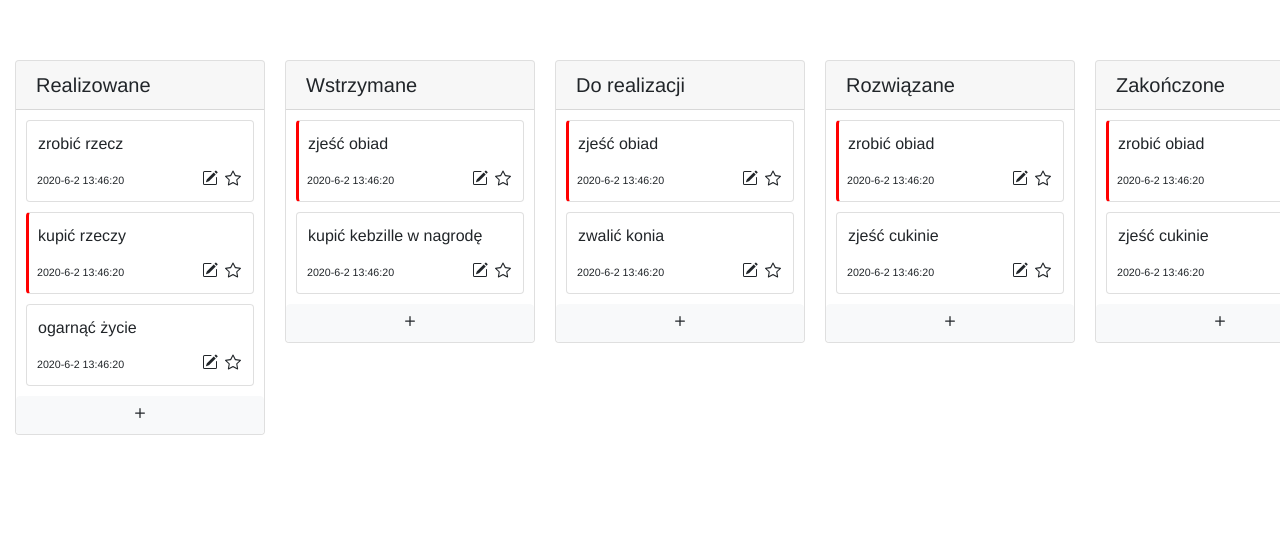
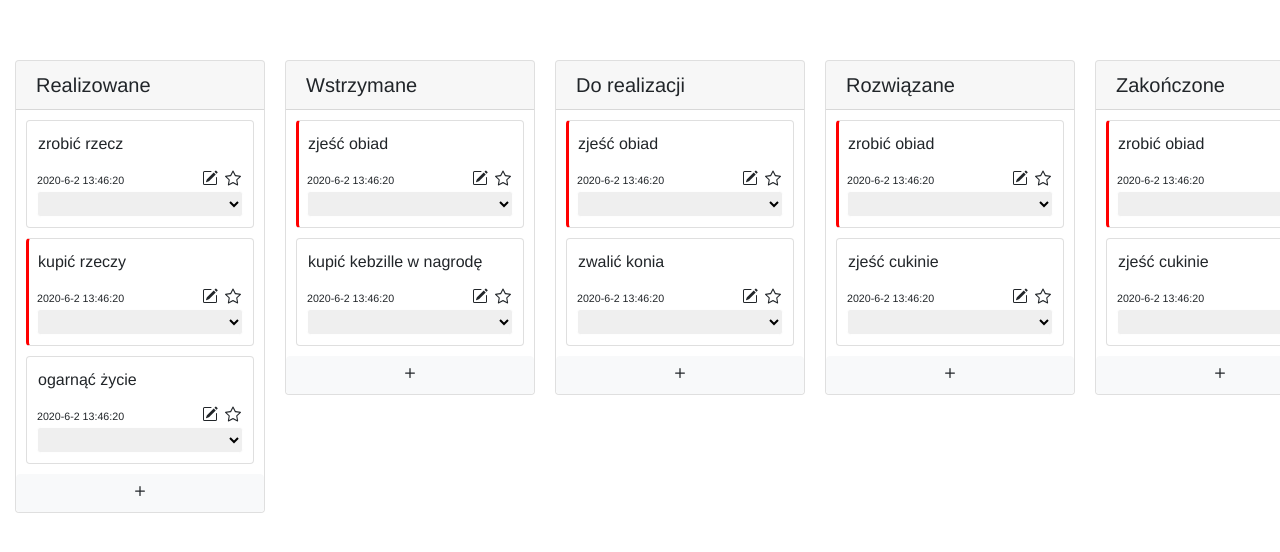
Before and after one commit to damianzolkos/taskmanager, a Vue app: page / in a window 1280 px wide. Shown: the top 552 px of the page. Built offline with nearby package versions, Linux system fonts and the light colour scheme.

Commit message:
style separated to components, users added

```diff
--- a/src/App.vue
+++ b/src/App.vue
@@ -29,6 +29,8 @@ import TasksList from './components/TasksList.vue';
 })
 
 export default class App extends Vue {
+    public users: Array<object>
+
     public columns: Array<object> = [
         {
           title: "Realizowane",
@@ -39,21 +41,24 @@ export default class App extends Vue {
               title: "zrobić rzecz",
               timestamp: "2020-6-2 13:46:20",
               isFaved: false,
-              isEdited: false
+              isEdited: false,
+              owner: String
             },
             {
               id: 2,
               title: "kupić rzeczy",
               timestamp: "2020-6-2 13:46:20",
               isFaved: true,
-              isEdited: false
+              isEdited: false,
+              owner: String
             },
             {
               id: 3,
               title: "ogarnąć życie",
               timestamp: "2020-6-2 13:46:20",
               isFaved: false,
-              isEdited: false
+              isEdited: false,
+              owner: String
             }
           ]
         },
@@ -66,14 +71,16 @@ export default class App extends Vue {
               title: "zjeść obiad",
               timestamp: "2020-6-2 13:46:20",
               isFaved: true,
-              isEdited: false
+              isEdited: false,
+              owner: String
             },
             {
               id: 2,
               title: "kupić kebzille w nagrodę",
               timestamp: "2020-6-2 13:46:20",
               isFaved: false,
-              isEdited: false
+              isEdited: false,
+              owner: String
             }
           ]
         },
@@ -86,14 +93,16 @@ export default class App extends Vue {
               title: "zjeść obiad",
               timestamp: "2020-6-2 13:46:20",
               isFaved: true,
-              isEdited: false
+              isEdited: false,
+              owner: String
             },
             {
               id: 2,
               title: "zwalić konia",
               timestamp: "2020-6-2 13:46:20",
               isFaved: false,
-              isEdited: false
+              isEdited: false,
+              owner: String
             }
           ]
         },
@@ -106,14 +115,16 @@ export default class App extends Vue {
               title: "zrobić obiad",
               timestamp: "2020-6-2 13:46:20",
               isFaved: true,
-              isEdited: false
+              isEdited: false,
+              owner: String
             },
             {
               id: 2,
               title: "zjeść cukinie",
               timestamp: "2020-6-2 13:46:20",
               isFaved: false,
-              isEdited: false
+              isEdited: false,
+              owner: String
             }
           ]
         },
@@ -126,14 +137,16 @@ export default class App extends Vue {
               title: "zrobić obiad",
               timestamp: "2020-6-2 13:46:20",
               isFaved: true,
-              isEdited: false
+              isEdited: false,
+              owner: String
             },
             {
               id: 2,
               title: "zjeść cukinie",
               timestamp: "2020-6-2 13:46:20",
               isFaved: false,
-              isEdited: false
+              isEdited: false,
+              owner: String
             }
           ]
         }
@@ -150,11 +163,6 @@ export default class App extends Vue {
   -webkit-font-smoothing: antialiased;
   -moz-osx-font-smoothing: grayscale;
 }
-
-.row {
-  height: 100%;
-}
-/* The heart of the matter */
 .board > .row {
   overflow-x: auto;
   white-space: nowrap;
@@ -164,68 +172,12 @@ export default class App extends Vue {
   margin-top: 20px;
   padding: 10px;
 }
-.faved{
-  border-left: 3px solid red !important;
-  padding: 10px 10px 10px 8px !important;
-}
+
 .bigcard {
   margin: 10px;
   width: 250px !important;
 }
-.smallcard {
-  padding: 10px;
-  margin: 10px;
-}
 
-draggable {
-  display: inline-block;
-}
-.newinput {
-  width: calc(100% - 20px);
-  position: relative;
-  margin: 10px;
-  border: 1px solid rgb(194, 194, 194);
-  border-radius: 2px;
-  display: block;
-}
-.taskTitle {
-  margin: 0px;
-  padding: 0px;
-  border: 1px solid #fff;
-  max-width: 100%;
-  background-color: #fff;
-}
-.taskTitleInput {
-  margin: 0px;
-  padding: 0px;
-  max-width: 100%;
-  background-color: #fff;
-  border: 1px solid rgb(194, 194, 194);
-  border-radius: 2px;
-}
-.buttons-container {
-  padding: 0px;
-  margin: 10px 0px 0px;
-}
-.timestamp {
-  display: inline-block;
-  width: 80%;
-  font-size: 8pt;
-  padding: 0px;
-  margin: 0px;
-}
-.smallButton {
-  cursor: pointer;
-  display: inline-block;
-  width: calc(10% - 11px);
-  padding: 0;
-}
-.smallButton:nth-child(even) {
-  margin-right: 14px;
-}
-.smallButton:nth-child(odd) {
-  margin-right: 0px;
-}
 .btn-display {
   width: 100%;
 }
--- a/src/components/Task.vue
+++ b/src/components/Task.vue
@@ -12,6 +12,13 @@
                 <b-icon-star></b-icon-star>
             </div>
         </div>
+                <select class="form-control-sm select-user" v-model="task.owner" name="cars" id="cars">
+                            <option v-for="(user) in users"
+                                :key="user"
+                                :task="user">
+                                {{user.name}}
+                            </option>
+                </select>
     </div>
 </template>
 
@@ -29,10 +36,72 @@ export default class Task extends Vue {
   public fav(item): void {
     item.isFaved = !item.isFaved;
   }
+
+  private users: Array<object> = [
+        {
+          name: "Jonh Doe",
+          jobTitle: "Project Manager"
+        },
+        {
+          name: "Jonh Doe 2",
+          jobTitle: "none"
+        }
+  ]
 }
 
 </script>
 
 <style scoped>
-
+.taskTitle {
+  margin: 0px;
+  padding: 0px;
+  border: 1px solid #fff;
+  max-width: 100%;
+  background-color: #fff;
+}
+.taskTitleInput {
+  margin: 0px;
+  padding: 0px;
+  max-width: 100%;
+  background-color: #fff;
+  border: 1px solid rgb(194, 194, 194);
+  border-radius: 2px;
+}
+.buttons-container {
+  padding: 0px;
+  margin: 10px 0px 0px;
+}
+.timestamp {
+  display: inline-block;
+  width: 80%;
+  font-size: 8pt;
+  padding: 0px;
+  margin: 0px;
+}
+.smallButton {
+  cursor: pointer;
+  display: inline-block;
+  width: calc(10% - 11px);
+  padding: 0;
+}
+.smallButton:nth-child(even) {
+  margin-right: 14px;
+}
+.smallButton:nth-child(odd) {
+  margin-right: 0px;
+}
+.select-user {
+    border: 1px solid #fefefe;
+    padding: 0px;
+    margin: 0px;
+    font-size: 8pt;
+}
+.faved{
+  border-left: 3px solid red !important;
+  padding: 10px 10px 10px 8px !important;
+}
+.smallcard {
+  padding: 10px;
+  margin: 10px;
+}
 </style>
--- a/src/components/TasksList.vue
+++ b/src/components/TasksList.vue
@@ -78,10 +78,16 @@ export default class TasksList extends Vue {
       isEdited: false
     }
   }
-
 }
 </script>
 
 <style scoped>
-
+.newinput {
+  width: calc(100% - 20px);
+  position: relative;
+  margin: 10px;
+  border: 1px solid rgb(194, 194, 194);
+  border-radius: 2px;
+  display: block;
+}
 </style>
```
